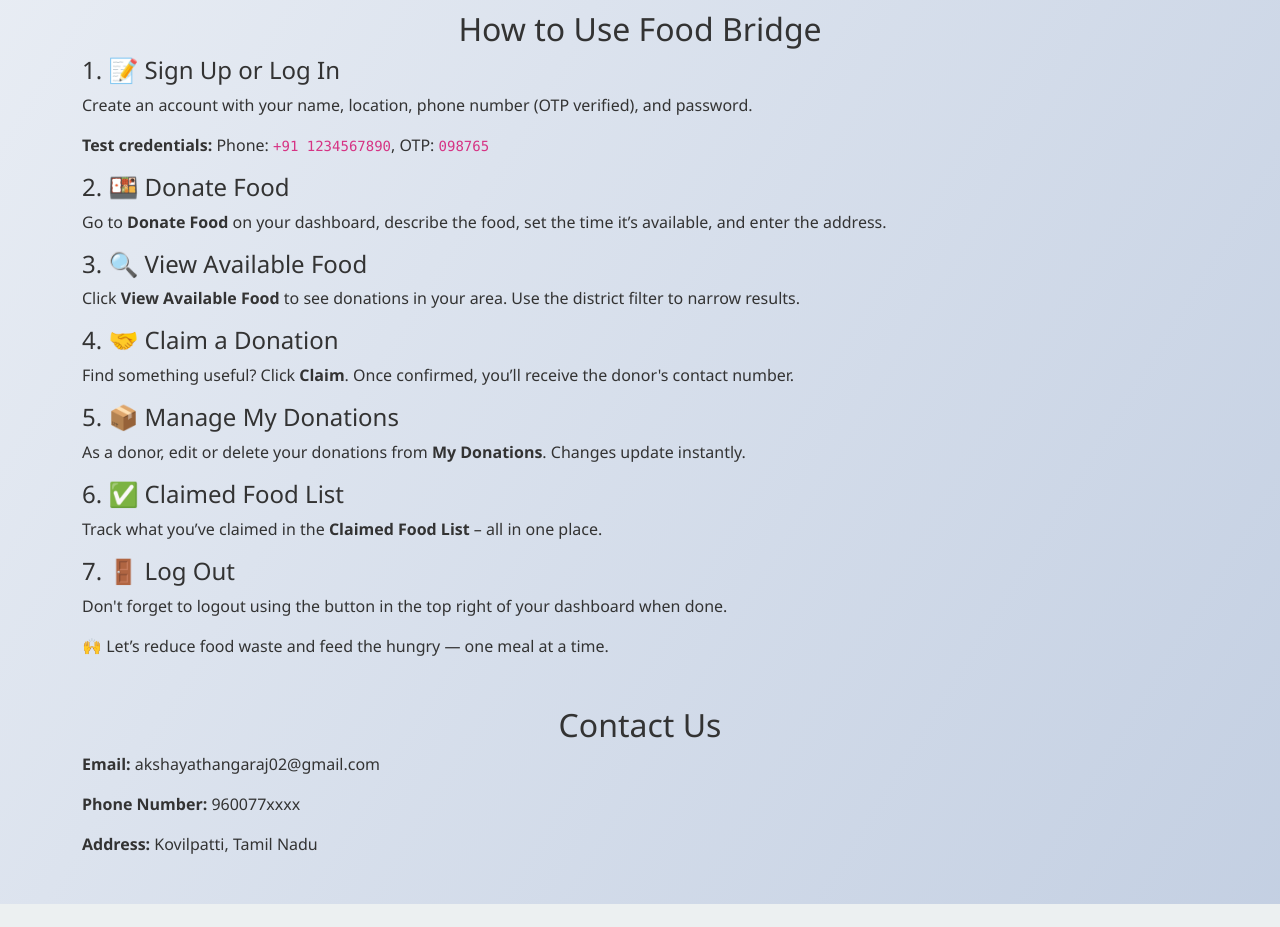
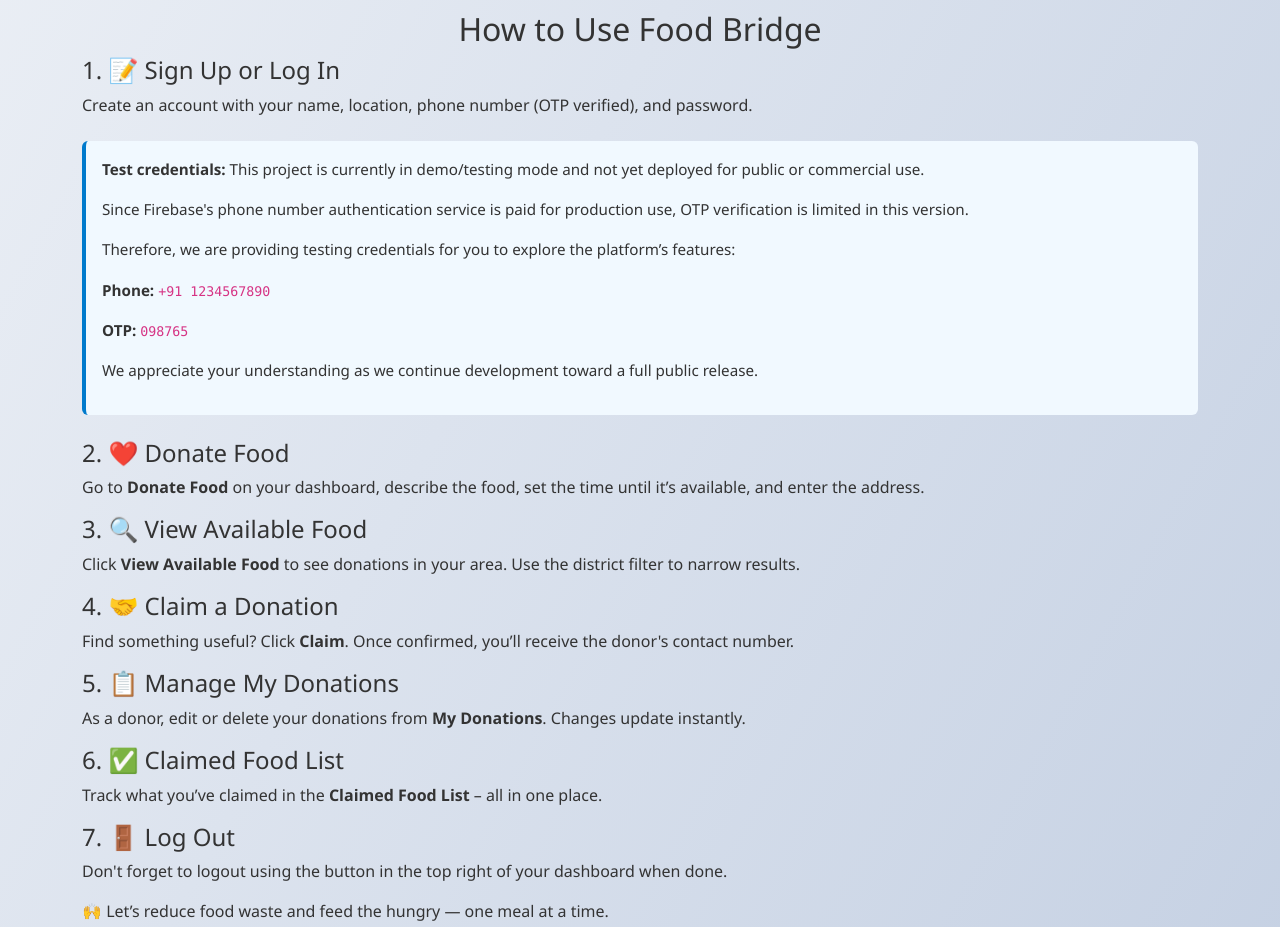
Before and after one commit to Akshayathangaraj/Food-Bridge, a React (Create React App) app in the folder client/: page / in a window 1280 px wide. Shown: the part 1160-2087 px from the top of the page. Built offline with nearby package versions, Linux system fonts and the light colour scheme; no server answers.

Commit message:
Last commit

```diff
--- a/client/src/components/Home.css
+++ b/client/src/components/Home.css
@@ -200,3 +200,13 @@
     align-items: flex-start;
   }
 }
+
+.test-credentials-box {
+  background-color: #f1f9ff;
+  border-left: 4px solid #007acc;
+  padding: 1rem;
+  margin: 1.5rem 0;
+  border-radius: 6px;
+  font-size: 0.95rem;
+  line-height: 1.6;
+}
--- a/client/src/components/Home.js
+++ b/client/src/components/Home.js
@@ -55,10 +55,18 @@ const Home = () => {
 
         <h4>1. 📝 Sign Up or Log In</h4>
         <p>Create an account with your name, location, phone number (OTP verified), and password.</p>
-        <p><strong>Test credentials:</strong> Phone: <code>+91 1234567890</code>, OTP: <code>098765</code></p>
 
-        <h4>2. 🍱 Donate Food</h4>
-        <p>Go to <strong>Donate Food</strong> on your dashboard, describe the food, set the time it’s available, and enter the address.</p>
+        <div className="test-credentials-box">
+          <p><strong>Test credentials:</strong> This project is currently in demo/testing mode and not yet deployed for public or commercial use.</p>
+          <p>Since Firebase's phone number authentication service is paid for production use, OTP verification is limited in this version.</p>
+          <p>Therefore, we are providing testing credentials for you to explore the platform’s features:</p>
+          <p><strong>Phone:</strong> <code>+91 1234567890</code></p>
+          <p><strong>OTP:</strong> <code>098765</code></p>
+          <p>We appreciate your understanding as we continue development toward a full public release.</p>
+        </div>
+
+        <h4>2. ❤️ Donate Food</h4>
+        <p>Go to <strong>Donate Food</strong> on your dashboard, describe the food, set the time until it’s available, and enter the address.</p>
 
         <h4>3. 🔍 View Available Food</h4>
         <p>Click <strong>View Available Food</strong> to see donations in your area. Use the district filter to narrow results.</p>
@@ -66,7 +74,7 @@ const Home = () => {
         <h4>4. 🤝 Claim a Donation</h4>
         <p>Find something useful? Click <strong>Claim</strong>. Once confirmed, you’ll receive the donor's contact number.</p>
 
-        <h4>5. 📦 Manage My Donations</h4>
+        <h4>5. 📋 Manage My Donations</h4>
         <p>As a donor, edit or delete your donations from <strong>My Donations</strong>. Changes update instantly.</p>
 
         <h4>6. ✅ Claimed Food List</h4>
```
